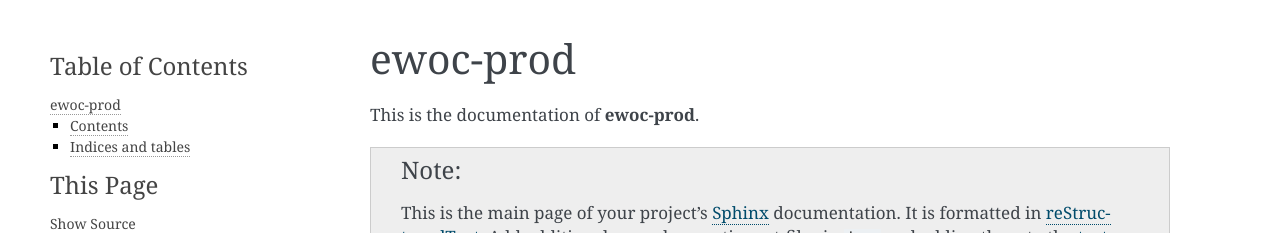
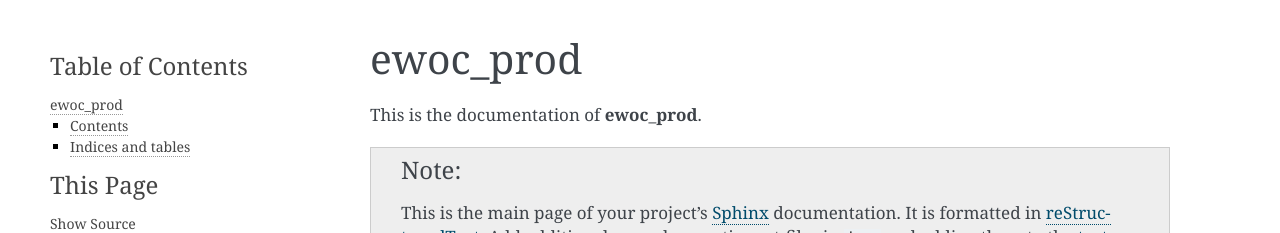
Before and after one commit to WorldCereal/ewoc_prod, a Sphinx documentation site: the page built from docs/index.rst, in a window 1280 px wide. Shown: the top 233 px of the page. Built offline with Sphinx 7.4.7, drawn with Linux system fonts in a browser that asks for light colours.

```diff
--- a/docs/conf.py
+++ b/docs/conf.py
@@ -93,7 +93,7 @@ source_suffix = ".rst"
 master_doc = "index"
 
 # General information about the project.
-project = "ewoc-prod"
+project = "ewoc_prod"
 copyright = "2021, Mickael Savinaud"
 
 # The version info for the project you're documenting, acts as replacement for
@@ -228,7 +228,7 @@ html_static_path = ["_static"]
 # html_file_suffix = None
 
 # Output file base name for HTML help builder.
-htmlhelp_basename = "ewoc-prod-doc"
+htmlhelp_basename = "ewoc_prod-doc"
 
 
 # -- Options for LaTeX output ------------------------------------------------
@@ -245,7 +245,7 @@ latex_elements = {
 # Grouping the document tree into LaTeX files. List of tuples
 # (source start file, target name, title, author, documentclass [howto/manual]).
 latex_documents = [
-    ("index", "user_guide.tex", "ewoc-prod Documentation", "Mickael Savinaud", "manual")
+    ("index", "user_guide.tex", "ewoc_prod Documentation", "Mickael Savinaud", "manual")
 ]
 
 # The name of an image file (relative to this directory) to place at the top of
--- a/docs/index.rst
+++ b/docs/index.rst
@@ -1,8 +1,8 @@
 =========
-ewoc-prod
+ewoc_prod
 =========
 
-This is the documentation of **ewoc-prod**.
+This is the documentation of **ewoc_prod**.
 
 .. note::
 
--- a/setup.cfg
+++ b/setup.cfg
@@ -3,7 +3,7 @@
 # http://setuptools.readthedocs.io/en/latest/setuptools.html#configuring-setup-using-setup-cfg-files
 
 [metadata]
-name = ewoc-prod
+name = ewoc_prod
 description = Add a short description here!
 author = Mickael Savinaud
 author_email = mickael.savinaud@c-s.fr
@@ -56,7 +56,7 @@ exclude =
 
 [options.extras_require]
 # Add here additional requirements for extra features, to install with:
-# `pip install ewoc-prod[PDF]` like:
+# `pip install ewoc_prod[PDF]` like:
 # PDF = ReportLab; RXP
 
 # Add here test requirements (semicolon/line-separated)
--- a/setup.py
+++ b/setup.py
@@ -1,5 +1,5 @@
 """
-    Setup file for ewoc-prod.
+    Setup file for ewoc_prod.
     Use setup.cfg to configure your project.
 
     This file was generated with PyScaffold 4.0.2.
--- a/src/ewoc_prod/__init__.py
+++ b/src/ewoc_prod/__init__.py
@@ -8,7 +8,7 @@ else:
 
 try:
     # Change here if project is renamed and does not equal the package name
-    dist_name = "ewoc-prod"
+    dist_name = "ewoc_prod"
     __version__ = version(dist_name)
 except PackageNotFoundError:  # pragma: no cover
     __version__ = "unknown"
```
Also changed, not shown: 1 other file.
